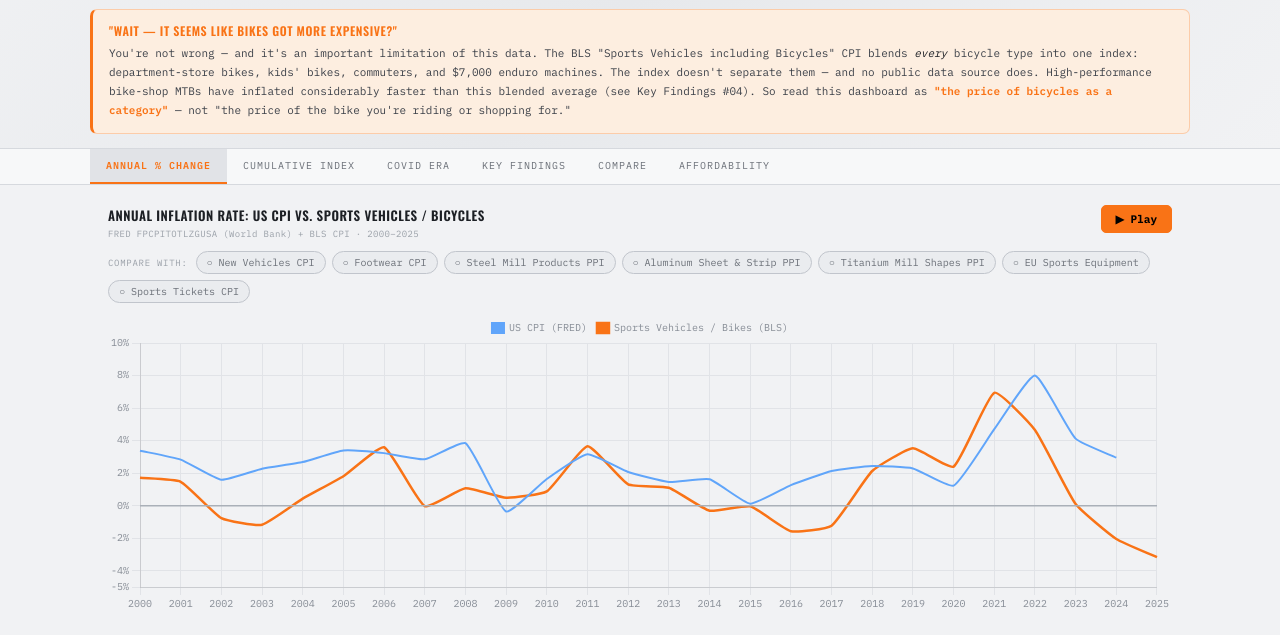
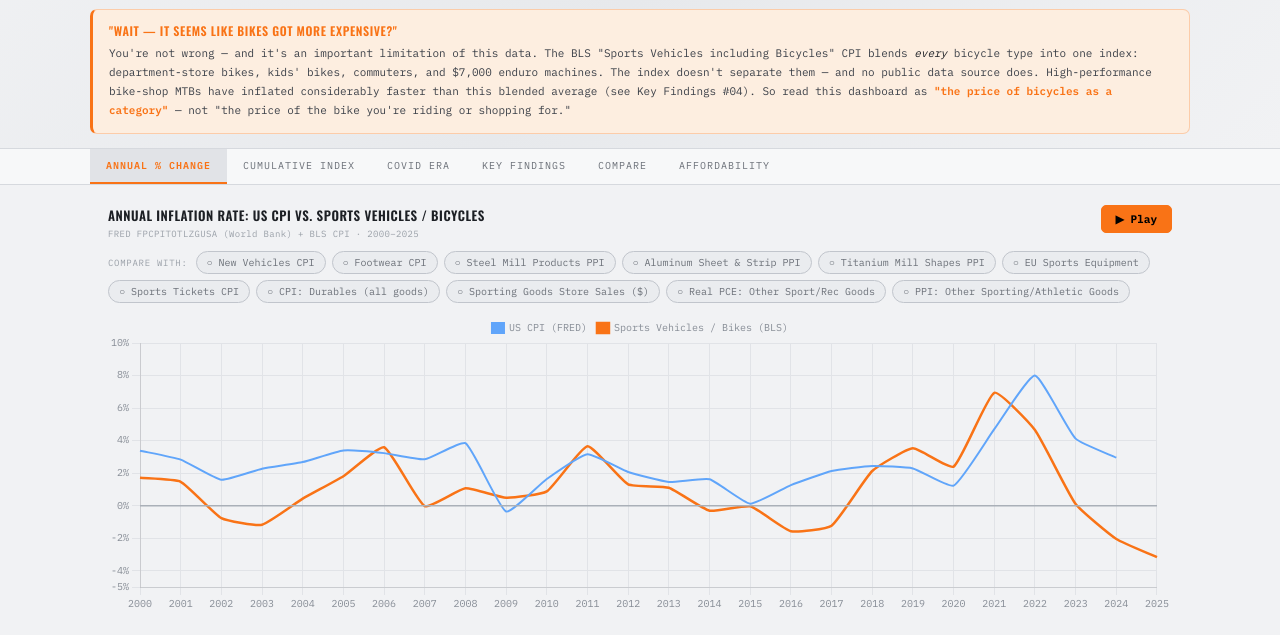
Before and after one commit to postmillennium-MTB/MTB-inflation, a plain HTML site: page index.html in a window 1280 px wide. Shown: the part 165-800 px from the top of the page. Drawn offline with nearby package versions, Linux system fonts and the light colour scheme.

Commit message:
Update index.html

```diff
--- a/index.html
+++ b/index.html
@@ -621,6 +621,18 @@ const EXTRA_SERIES = {
   tickets:{ label:"Sports Tickets CPI", color:"#fb7185", fred:"BLS CUUR0000SS62031",
     note:"Admission to sporting events — the runaway inflation champion: −18% COVID collapse, then +8–10%/yr four years straight",
     data:{2000:3.5,2001:3.8,2002:3.5,2003:3.0,2004:3.2,2005:3.5,2006:4.6,2007:5.0,2008:4.8,2009:1.7,2010:-2.2,2011:5.2,2012:4.4,2013:4.7,2014:3.0,2015:1.5,2016:2.4,2017:1.4,2018:0.9,2019:3.3,2020:-18.2,2021:8.1,2022:8.3,2023:8.3,2024:9.7,2025:4.0} },
+  durables:{ label:"CPI: Durables (all goods)", color:"#a78bfa", fred:"CUSR0000SAD",
+    note:"Every durable good, not just sporting goods — two decades of mild deflation (the 'Walmart/China effect'), then the sharpest reversal since the 1970s in 2021–2022",
+    data:{2000:1.5,2001:-1.1,2002:-2.6,2003:-2.3,2004:-2.3,2005:-1.6,2006:-1.6,2007:-1.6,2008:-0.8,2009:-2.5,2010:-0.9,2011:0.4,2012:-0.4,2013:-0.9,2014:-0.9,2015:-1.3,2016:-1.4,2017:-0.9,2018:-0.5,2019:-0.5,2020:-1.4,2021:5.2,2022:8.9,2023:4.1,2024:-0.8,2025:-1.6} },
+  sportRetail:{ label:"Sporting Goods Store Sales ($)", color:"#facc15", fred:"MRTSSM45111USN",
+    note:"Census retail sales — total dollars rung up at sporting goods stores nationally. Mixes price AND volume, not a pure price index",
+    data:{2000:3.0,2001:3.9,2002:2.5,2003:2.5,2004:3.6,2005:3.5,2006:3.4,2007:2.2,2008:-2.1,2009:-5.4,2010:3.4,2011:3.3,2012:2.2,2013:1.1,2014:1.0,2015:1.0,2016:1.0,2017:-1.0,2018:1.0,2019:2.0,2020:8.9,2021:10.9,2022:-1.6,2023:-3.3,2024:-2.6,2025:-2.7} },
+  realSportRec:{ label:"Real PCE: Other Sport/Rec Goods", color:"#4ade80", fred:"DORIRX1A020NBEA",
+    note:"Inflation-adjusted VOLUME of sports/rec goods bought (chained 2017$), not price — 2020–2021 show people buying dramatically more, not just paying more. 2020–24 exact from FRED; earlier years approximate",
+    data:{2007:3.5,2008:-1.1,2009:-5.3,2010:3.9,2011:3.8,2012:3.1,2013:3.0,2014:3.9,2015:3.8,2016:3.6,2017:3.5,2018:3.8,2019:4.1,2020:6.3,2021:13.5,2022:0.02,2023:6.0,2024:6.5} },
+  ppiOther:{ label:"PPI: Other Sporting/Athletic Goods", color:"#818cf8", fred:"PCU339920339920A",
+    note:"Narrower BLS sub-index within sporting goods manufacturing, currently running hotter (190.4) than the broader index (182.4). Lowest-confidence series in this tool — shape approximated from the parent index",
+    data:{2000:2.0,2001:1.5,2002:1.0,2003:2.0,2004:3.5,2005:2.5,2006:2.0,2007:2.0,2008:2.5,2009:-1.5,2010:3.0,2011:4.5,2012:2.5,2013:2.0,2014:3.0,2015:2.5,2016:1.0,2017:2.5,2018:2.5,2019:2.5,2020:-2.0,2021:8.0,2022:7.5,2023:2.0,2024:1.5,2025:1.8} },
 };
 const EXTRA_CUM = Object.fromEntries(Object.keys(EXTRA_SERIES).map(k=>[k, buildCumulative(EXTRA_SERIES[k].data)]));
 
```
